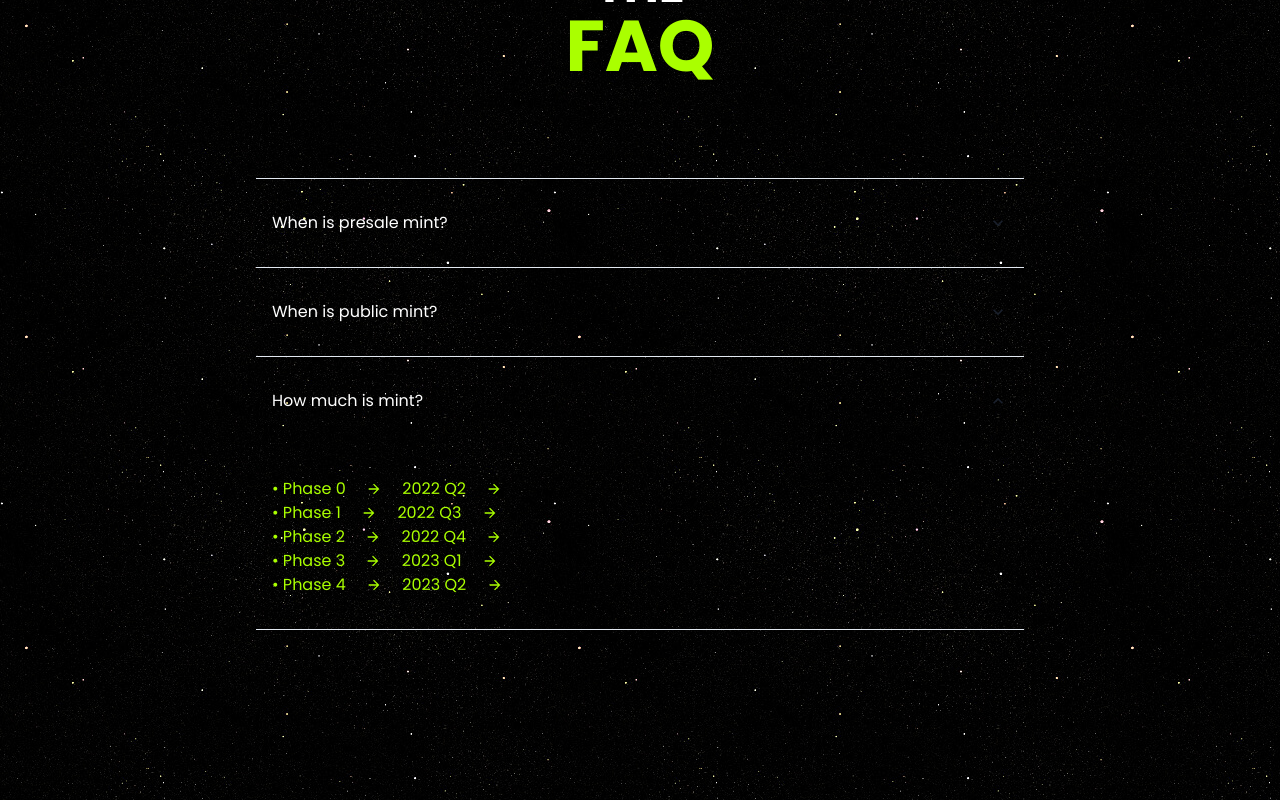
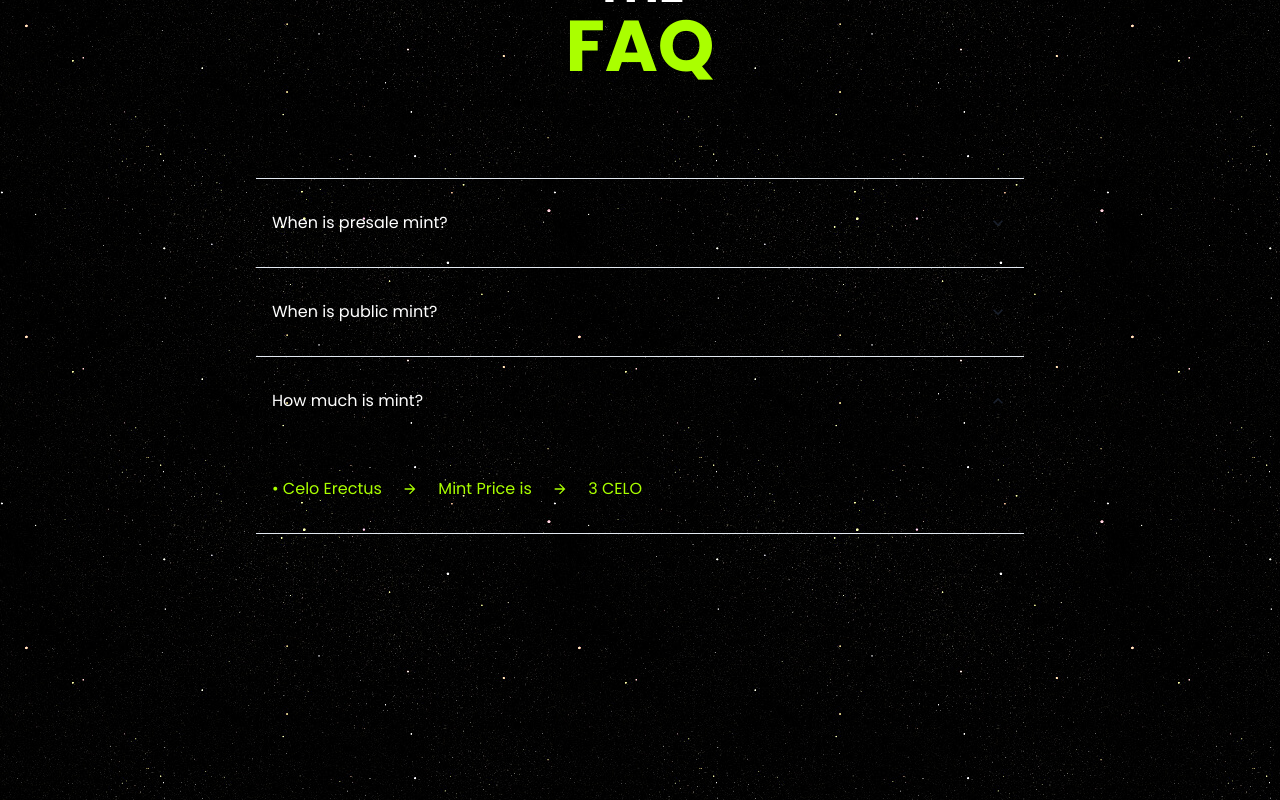
Before and after one commit to timdogfr/sfghfdh, a React (Create React App) app: page / in a window 1280 px wide. Both pictures are taken after a click on the button "How much is mint?". Shown: the part 7046-7846 px from the top of the page. Built offline with nearby package versions, Linux system fonts and the light colour scheme.

Commit message:
Update FAQ.js

```diff
--- a/src/components/FAQ.js
+++ b/src/components/FAQ.js
@@ -37,11 +37,7 @@ function FAQ() {
                     <Text color="accent">TBA</Text>
                 </FAQItem>
                 <FAQItem question="How much is mint?">
-                    <Text color="accent">• Phase 0 <ArrowForwardIcon mx={4} /> 2022 Q2 <ArrowForwardIcon mx={4} /> </Text>
-                    <Text color="accent">• Phase 1 <ArrowForwardIcon mx={4} /> 2022 Q3 <ArrowForwardIcon mx={4} /> </Text>
-                    <Text color="accent">• Phase 2 <ArrowForwardIcon mx={4} /> 2022 Q4 <ArrowForwardIcon mx={4} /> </Text>
-                    <Text color="accent">• Phase 3 <ArrowForwardIcon mx={4} /> 2023 Q1 <ArrowForwardIcon mx={4} /> </Text>
-                    <Text color="accent">• Phase 4 <ArrowForwardIcon mx={4} /> 2023 Q2 <ArrowForwardIcon mx={4} /> </Text>
+                    <Text color="accent">• Celo Erectus <ArrowForwardIcon mx={4} /> Mint Price is <ArrowForwardIcon mx={4} /> 3 CELO </Text>
 
                 </FAQItem>
             </Accordion>
```
